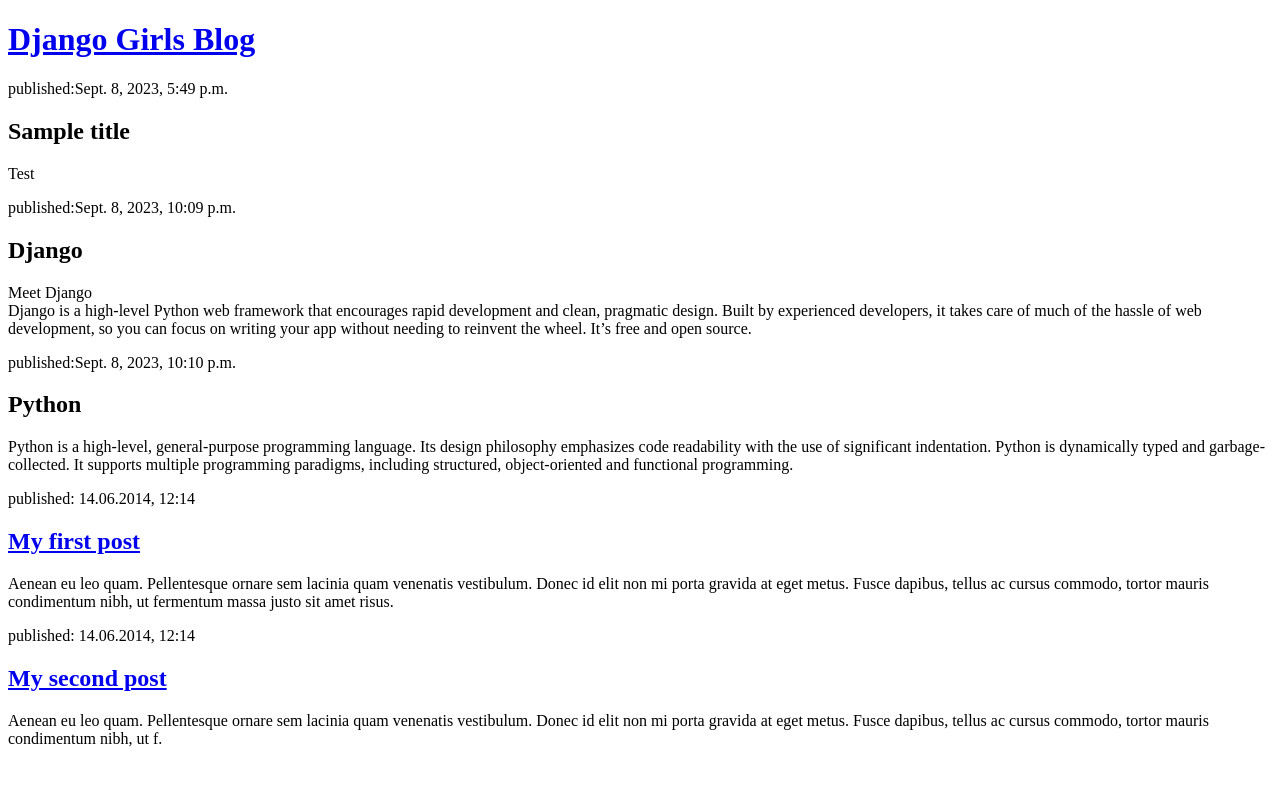
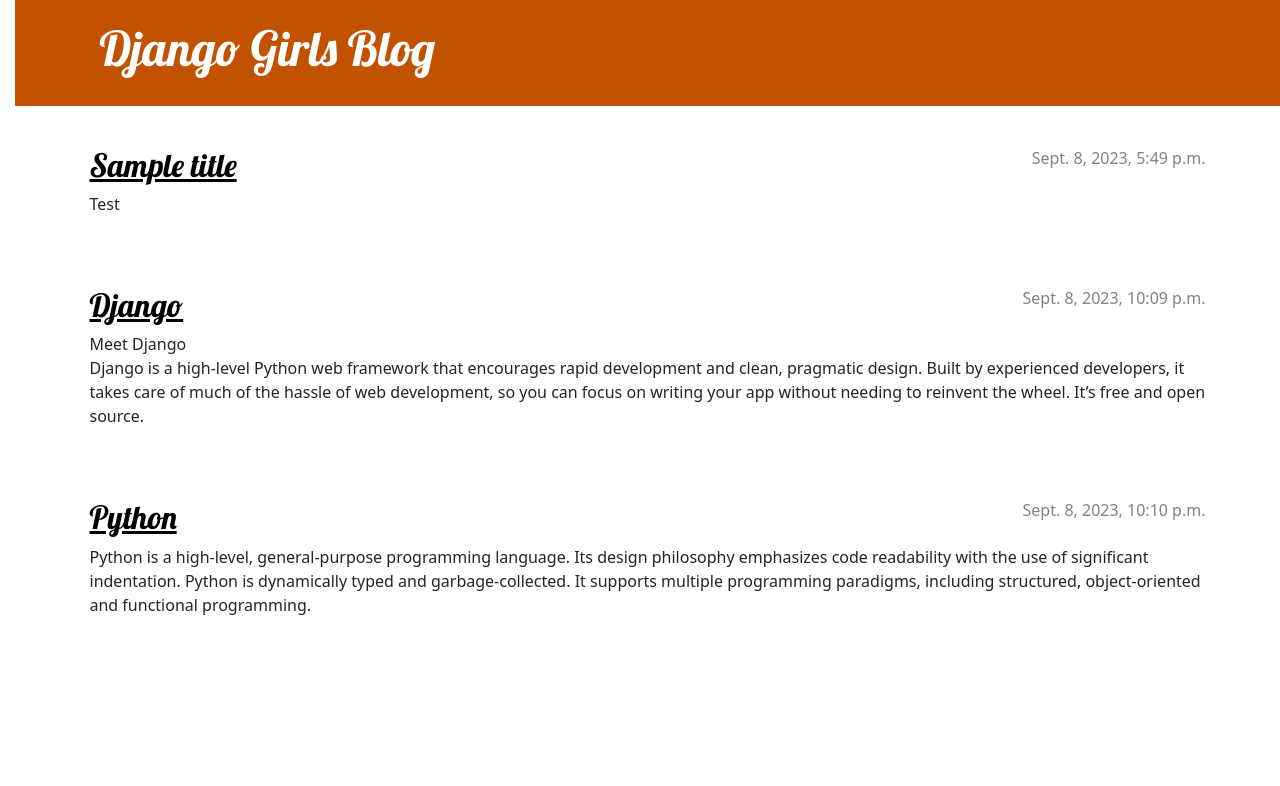
Before and after one commit to nelsonmenza/my-first-blog, a Django app: page / in a window 1280 px wide. Shown: the top 786 px of the page. Run offline with Django 3.2, Linux system fonts and the light colour scheme; data comes from the database, SQL or seed files in the repository; both versions use the stored data as it was after the commit.

Commit message:
Added view and template for detailed blog post as well as CSS for the site.

```diff
--- a/blog/models.py
+++ b/blog/models.py
@@ -11,6 +11,10 @@ class Post(models.Model):
     created_date = models.DateTimeField(default=timezone.now)
     published_date = models.DateTimeField(blank=True, null=True)
 
+    def get_pk(self, *args, **kwargs):
+        pk = self.kwargs.get('pk')
+        return pk
+
     def publish(self):
         self.published_date = timezone.now()
         self.save()
--- /dev/null
+++ b/blog/static/css/styles.css
@@ -0,0 +1,78 @@
+body {
+    padding-left: 15px;
+}
+.page-header {
+    background-color: #C25100;
+    margin-top: 0;
+    margin-bottom: 40px;
+    padding: 20px 20px 20px 40px;
+}
+
+h1 a, h2 a {
+    color: #C25100;
+    font-family: 'Lobster';
+}
+
+.page-header h1,
+.page-header h1 a,
+.page-header h1 a:visited,
+.page-header h1 a:active {
+    color: #ffffff;
+    font-size: 36pt;
+    text-decoration: none;
+}
+
+h1,
+h2,
+h3,
+h4 {
+    font-family: 'Lobster', cursive;
+}
+
+.date {
+    color: #828282;
+}
+
+.save {
+    float: right;
+}
+
+.post-form textarea,
+.post-form input {
+    width: 100%;
+}
+
+.top-menu,
+.top-menu:hover,
+.top-menu:visited {
+    color: #ffffff;
+    float: right;
+    font-size: 26pt;
+    margin-right: 20px;
+}
+
+.post {
+    margin-bottom: 70px;
+}
+
+.post h2 a,
+.post h2 a:visited {
+    color: #000000;
+}
+
+.post > .date,
+.post > .actions {
+    float: right;
+}
+
+.btn-secondary,
+.btn-secondary:visited {
+    color: #C25100;
+    background: none;
+    border-color: #C25100;
+}
+
+.btn-secondary:hover {
+    color: #FFFFFF;
+    background-color: #C25100;
+}
--- /dev/null
+++ b/blog/templates/blog/base.html
@@ -0,0 +1,26 @@
+{% load static %}
+<!DOCTYPE html>
+<html lang="en">
+<head>
+    <meta charset="UTF-8">
+    <meta name="viewport" content="width=device-width, initial-scale=1.0">
+    <link rel="stylesheet" href="https://cdn.jsdelivr.net/npm/bootstrap@5.1.3/dist/css/bootstrap.min.css" integrity="sha384-1BmE4kWBq78iYhFldvKuhfTAU6auU8tT94WrHftjDbrCEXSU1oBoqyl2QvZ6jIW3" crossorigin="anonymous">
+    <link href="//fonts.googleapis.com/css?family=Lobster&subset=latin,latin-ext" rel="stylesheet" type="text/css">
+    <link rel="stylesheet" href="{% static 'css/styles.css' %}">
+    <title>Nelson's blog Django</title>
+</head>
+<header class="page-header">
+    <div class="container">
+        <h1><a href="/">Django Girls Blog</a></h1>
+    </div>
+  </header>
+  <main class="container">
+      <div class="row">
+          <div class="col">
+          {% block content %}
+          {% endblock %}
+          </div>
+      </div>
+  </main>
+</body>
+</html>
--- a/blog/templates/blog/post_list.html
+++ b/blog/templates/blog/post_list.html
@@ -1,33 +1,13 @@
-<!DOCTYPE html>
-<html lang="en">
-<head>
-    <meta charset="UTF-8">
-    <meta name="viewport" content="width=device-width, initial-scale=1.0">
-    <title>Nelson's blog Django</title>
-</head>
-<body>
-    <header>
-        <h1><a href="/">Django Girls Blog</a></h1>
-    </header>
+{% extends 'blog/base.html' %}
+
+{% block content %}
     {% for post in posts %}
-        <article>
-            {% comment %} {{post}} {% endcomment %}
-            <time>published:{{post.published_date}}</time>
-            <h2 href"#">{{post.title}}</h2>
-            <p>{{post.text | linebreaksbr}}</p>
+        <article class="post">
+            <time class="date">
+                {{ post.published_date }}
+            </time>
+            <h2><a href="{% url 'post_detail' pk=post.pk %}">{{ post.title }}</a></h2>
+            <p>{{ post.text|linebreaksbr }}</p>
         </article>
-{% endfor %}
-
-    <article>
-        <time>published: 14.06.2014, 12:14</time>
-        <h2><a href="#">My first post</a></h2>
-        <p>Aenean eu leo quam. Pellentesque ornare sem lacinia quam venenatis vestibulum. Donec id elit non mi porta gravida at eget metus. Fusce dapibus, tellus ac cursus commodo, tortor mauris condimentum nibh, ut fermentum massa justo sit amet risus.</p>
-    </article>
-
-    <article>
-        <time>published: 14.06.2014, 12:14</time>
-        <h2><a href="#">My second post</a></h2>
-        <p>Aenean eu leo quam. Pellentesque ornare sem lacinia quam venenatis vestibulum. Donec id elit non mi porta gravida at eget metus. Fusce dapibus, tellus ac cursus commodo, tortor mauris condimentum nibh, ut f.</p>
-    </article>
-</body>
-</html>
+    {% endfor %}
+{% endblock %}
--- a/blog/urls.py
+++ b/blog/urls.py
@@ -4,4 +4,6 @@ from . import views
 
 urlpatterns = [
     path('', views.post_list, name='post_list'),
+    path('post/<int:pk>', views.post_detail, name='post_detail'),
+
 ]
--- a/blog/views.py
+++ b/blog/views.py
@@ -1,4 +1,4 @@
-from django.shortcuts import render
+from django.shortcuts import get_object_or_404, render
 from django.utils import timezone
 
 from .models import Post
@@ -8,3 +8,8 @@ def post_list(request):
     posts = Post.objects.filter(
         published_date__lte=timezone.now()).order_by('published_date')
     return render(request, 'blog/post_list.html', {'posts': posts})
+
+
+def post_detail(request, pk):
+    post = get_object_or_404(Post, pk=pk)
+    return render(request, 'blog/post_detail.html', {'post': post})
```
Also changed, not shown: blog/templates/blog/post_detail.html (added, +13 -0 lines), db.sqlite3.
